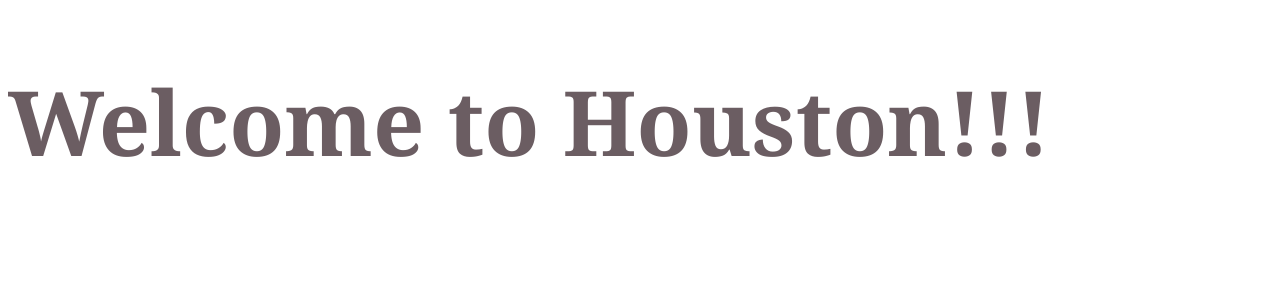
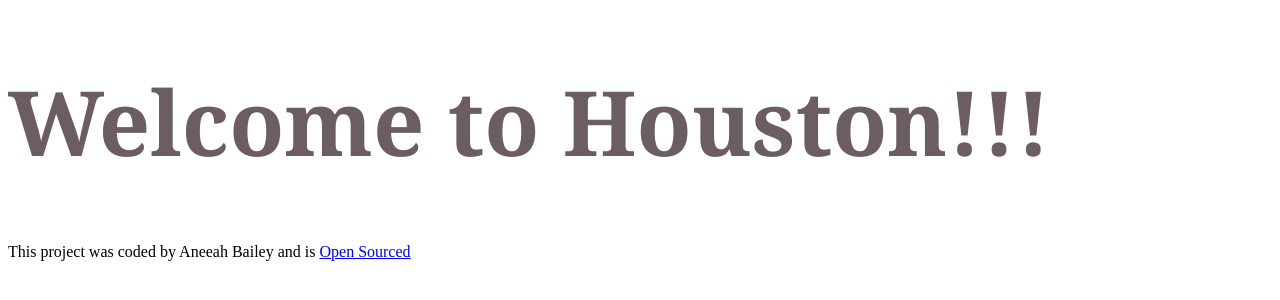
Before and after one commit to AneeahBaby/newproject24, a plain HTML site: page index.html in a window 1280 px wide. Drawn offline with Linux system fonts and the light colour scheme.

Commit message:
added footer

```diff
--- a/index.html
+++ b/index.html
@@ -11,4 +11,5 @@
     Welcome to Houston!!!
 </h1>
 </body>
+This project was coded by Aneeah Bailey and is <a href="https://github.com/AneeahBaby/newproject24/tree/main">Open Sourced</a>
 </html>
```
